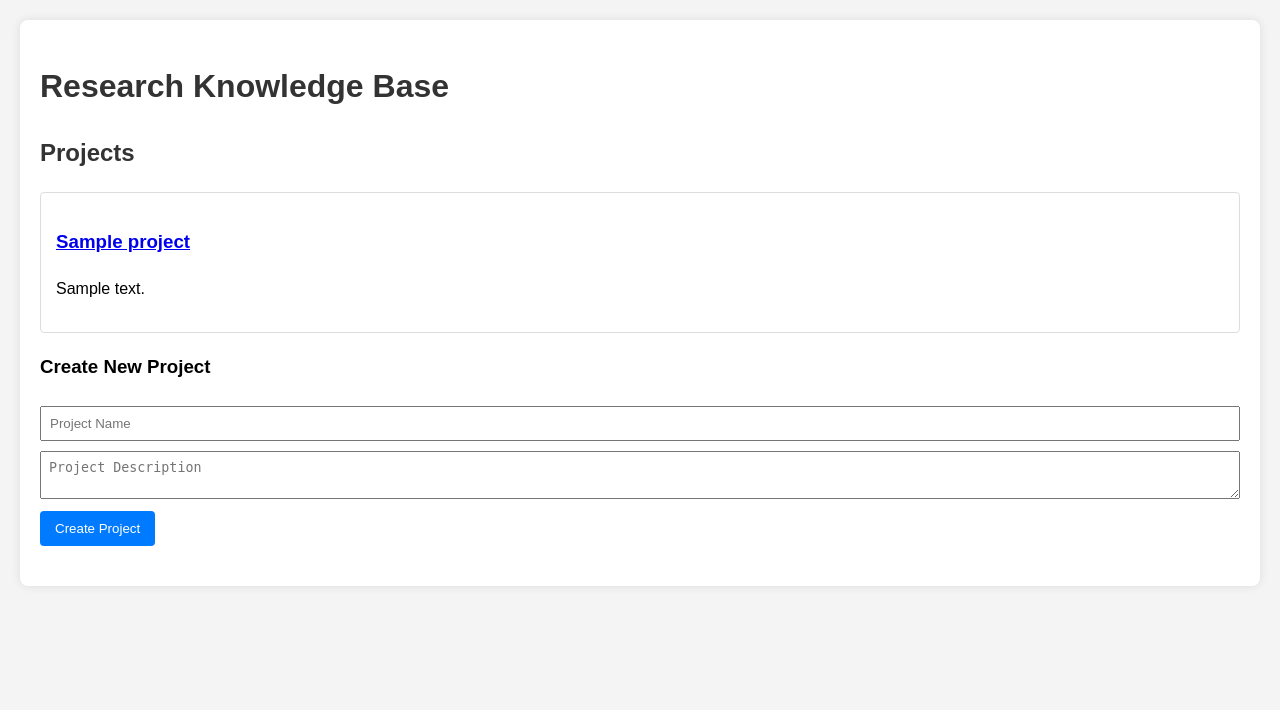
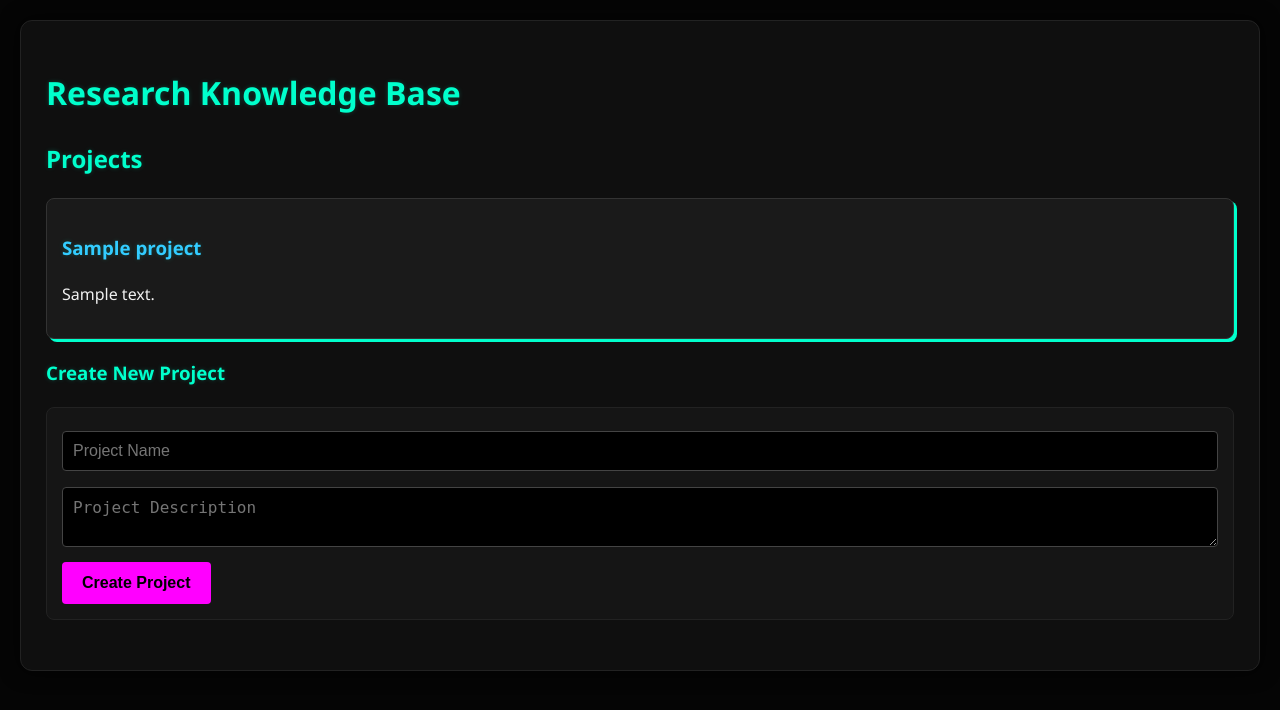
Before and after one commit to sadeh-congnition/research-knowledge-base, a Django app: template core/templates/core/project_list.html in a window 1280 px wide. Shown: the top 710 px of the page. Run offline with Django 5.2, Linux system fonts and the light colour scheme; the template is opened without the code that fills it: most values are stand-ins (such as "Sample title", 1, 10 or a date in 2020); parts of the project's set-up code (start-up, migrations or seed data) failed here and were passed over; some libraries are stand-ins or nearby versions.

Commit message:
#2: add dark theme to UI

```diff
--- a/core/templates/core/base.html
+++ b/core/templates/core/base.html
@@ -7,16 +7,20 @@
     <script src="https://unpkg.com/htmx.org@2.0.4"></script>
     <script src="https://cdnjs.cloudflare.com/ajax/libs/cytoscape/3.30.0/cytoscape.min.js"></script>
     <style>
-        body { font-family: sans-serif; line-height: 1.6; margin: 0; padding: 20px; background: #f4f4f4; }
-        .container { max-width: 1200px; margin: auto; background: #fff; padding: 20px; border-radius: 8px; box-shadow: 0 0 10px rgba(0,0,0,0.1); }
-        h1, h2 { color: #333; }
-        .project-card { border: 1px solid #ddd; padding: 15px; margin-bottom: 10px; border-radius: 4px; }
-        .node-card { border: 1px solid #eee; padding: 10px; margin-bottom: 10px; }
-        #visualization { width: 100%; height: 400px; border: 1px solid #ccc; margin-bottom: 20px; background: #fafafa; }
-        form { margin-bottom: 20px; }
-        input[type="text"], textarea { width: 100%; padding: 8px; margin: 5px 0; box-sizing: border-box; }
-        button { padding: 10px 15px; background: #007bff; color: #fff; border: none; border-radius: 4px; cursor: pointer; }
-        button:hover { background: #0056b3; }
+        body { font-family: 'Segoe UI', Tahoma, Geneva, Verdana, sans-serif; line-height: 1.6; margin: 0; padding: 20px; background: #050505; color: #f0f0f0; }
+        .container { max-width: 1200px; margin: auto; background: #0f0f0f; padding: 25px; border-radius: 12px; box-shadow: 0 0 20px rgba(0,0,0,0.8); border: 1px solid #222; }
+        h1, h2, h3, h4 { color: #00ffcc; text-shadow: 0 0 5px rgba(0, 255, 204, 0.2); }
+        a { color: #33ccff; text-decoration: none; transition: color 0.2s; }
+        a:hover { color: #00ffcc; text-decoration: underline; }
+        .project-card { border: 1px solid #333; padding: 15px; margin-bottom: 15px; border-radius: 8px; background: #1a1a1a; box-shadow: 3px 3px 0px #00ffcc; }
+        .node-card { border: 1px solid #333; padding: 15px; margin-bottom: 15px; background: #1a1a1a; border-left: 4px solid #ff00ff; }
+        #visualization { width: 100%; height: 450px; border: 1px solid #333; margin-bottom: 25px; background: #000; border-radius: 8px; }
+        form { margin-bottom: 25px; background: #151515; padding: 15px; border-radius: 8px; border: 1px solid #222; }
+        input[type="text"], textarea, select { width: 100%; padding: 10px; margin: 8px 0; box-sizing: border-box; background: #000; color: #00ffcc; border: 1px solid #444; border-radius: 4px; font-size: 1rem; }
+        input[type="text"]:focus, textarea:focus { border-color: #00ffcc; outline: none; }
+        button { padding: 12px 20px; background: #ff00ff; color: #000; border: none; border-radius: 4px; cursor: pointer; font-weight: bold; font-size: 1rem; transition: transform 0.1s, background 0.2s; }
+        button:hover { background: #cc00cc; transform: translateY(-1px); }
+        button:active { transform: translateY(0); }
         .hidden { display: none; }
     </style>
 </head>
```
